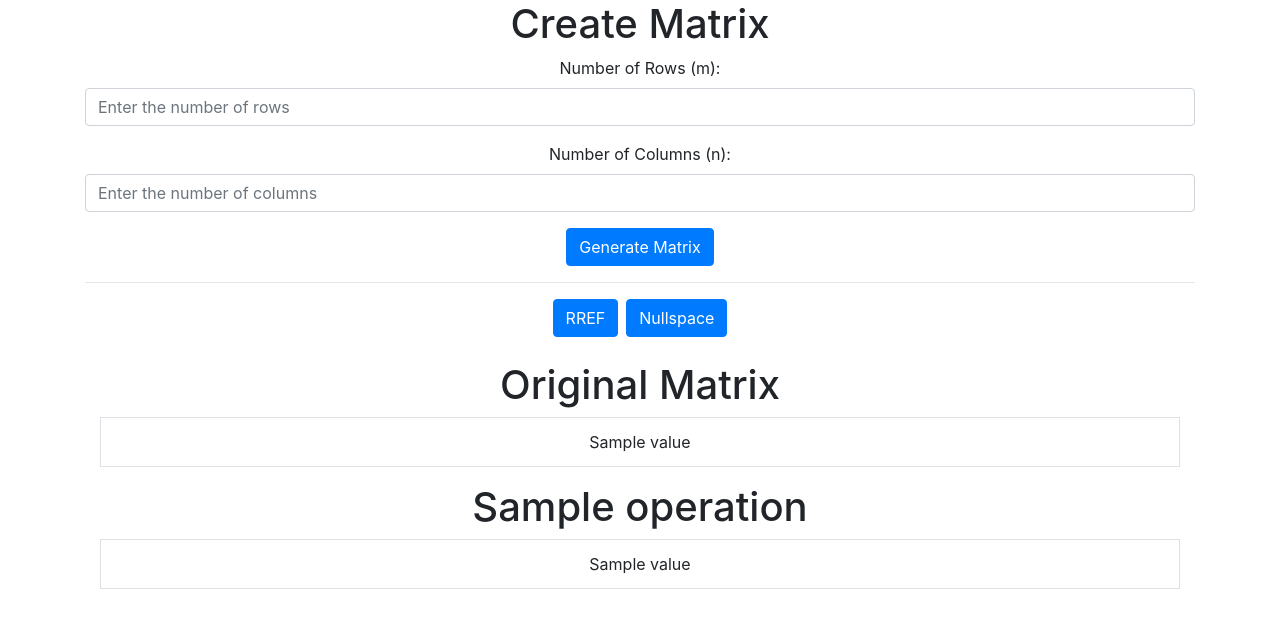
After one commit to Serenity0204/Linear-Algebra-Toolkit, a Django app: template LinearAlgebra/templates/matrix.html in a window 1280 px wide. The commit adds this page. Shown: the top 628 px of the page. Run offline with Django 3.2, Linux system fonts and the light colour scheme; the template is opened without the code that fills it: most values are stand-ins (such as "Sample title", 1, 10 or a date in 2020); some libraries are stand-ins or nearby versions.

Commit message:
able to find rref

```diff
--- a/LinearAlgebra/templates/index.html
+++ b/LinearAlgebra/templates/index.html
@@ -1,4 +1,3 @@
 {% extends 'base.html' %}
 {% block content %}
-    <h1>Hello</h1>
 {% endblock %}
--- /dev/null
+++ b/LinearAlgebra/templates/matrix.html
@@ -0,0 +1,36 @@
+{% extends 'base.html' %}
+
+{% block content %}
+    <div class="container">
+        <div class="text-center">
+            <h1>Original Matrix</h1>
+            <div class="row">
+                <div class="col">
+                    <table class="table">
+                        {% for row in original_matrix %}
+                            <tr>
+                                {% for value in row %}
+                                    <td class="border">{{ value }}</td>
+                                {% endfor %}
+                            </tr>
+                        {% endfor %}
+                    </table>
+                </div>
+            </div>
+            <h1>{{ operation }}</h1>
+            <div class="row">
+                <div class="col">
+                    <table class="table">
+                        {% for row in matrix %}
+                            <tr>
+                                {% for value in row %}
+                                    <td class="border">{{ value }}</td>
+                                {% endfor %}
+                            </tr>
+                        {% endfor %}
+                    </table>
+                </div>
+            </div>
+        </div>
+    </div>
+{% endblock %}
--- a/LinearAlgebra/urls.py
+++ b/LinearAlgebra/urls.py
@@ -3,5 +3,6 @@ from . import views
 
 urlpatterns = [
     path("", views.index, name="index"),
-    path("rref/", views.RREF_view, name="rref"),
+    path("rref/", views.rref_view, name="rref"),
+    path("nullspace/", views.nullspace_view, name="nullspace"),
 ]
--- a/mysite/templates/base.html
+++ b/mysite/templates/base.html
@@ -22,16 +22,24 @@
             </div>
             <button type="button" class="btn btn-primary" onclick="generateMatrix()">Generate Matrix</button>
             <hr>
-            <form id="sendForm" action="{% url 'rref' %}" method="post">
-                {% csrf_token %}
-                <input type="hidden" id="matrixData" name="matrixData" value="">
-                <button type="button" class="btn btn-primary" onclick="sendMatrixData()">SEND</button>
-            </form>
+            <div class="d-flex justify-content-center">
+                <form id="rrefForm" action="{% url 'rref' %}" method="post">
+                    {% csrf_token %}
+                    <input type="hidden" id="rrefMatrixData" name="matrixData" value="">
+                    <button type="button" class="btn btn-primary mr-2" onclick="sendMatrixData('rrefForm')">RREF</button>
+                </form>
+                <form id="nullspaceForm" action="{% url 'nullspace' %}" method="post">
+                    {% csrf_token %}
+                    <input type="hidden" id="nullspaceMatrixData" name="matrixData" value="">
+                    <button type="button" class="btn btn-primary" onclick="sendMatrixData('nullspaceForm')">Nullspace</button>
+                </form>
+            </div>
             <div id="grid" class="pt-4"></div>
         </div>
         {% block content %}
         {% endblock %}
     </div>
+
     <script src="https://code.jquery.com/jquery-3.5.1.min.js"></script>
     <script>
         function validateInput(input) {
@@ -75,7 +83,7 @@
                 gridContainer.appendChild(row);
             }
         }
-        function sendMatrixData() {
+        function sendMatrixData(formName) {
             var rows = parseInt(document.getElementById('rows').value);
             var columns = parseInt(document.getElementById('columns').value);
             var matrixData = [];
@@ -91,9 +99,16 @@
                 matrixData.push(rowData);
             }
 
-            document.getElementById('matrixData').value = JSON.stringify(matrixData);
-            document.getElementById('sendForm').submit();
+            if (formName == 'rrefForm') {
+                document.getElementById('rrefMatrixData').value = JSON.stringify(matrixData);
+                document.getElementById('rrefForm').submit();
+            }
+            if (formName == 'nullspaceForm') {
+                document.getElementById('nullspaceMatrixData').value = JSON.stringify(matrixData);
+                document.getElementById('nullspaceForm').submit();
+            }
         }
+
     </script>
 </body>
 </html>
```
Also changed, not shown: LinearAlgebra/templates/rref.html (deleted, +0 -18 lines), LinearAlgebra/utils.py (added, +8 -0 lines), LinearAlgebra/views.py (+36 -5 lines).
